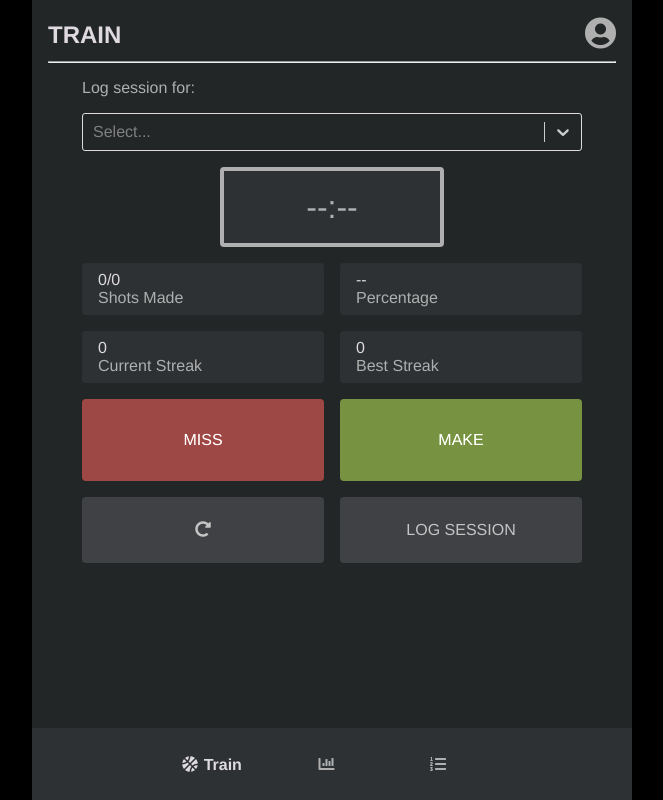
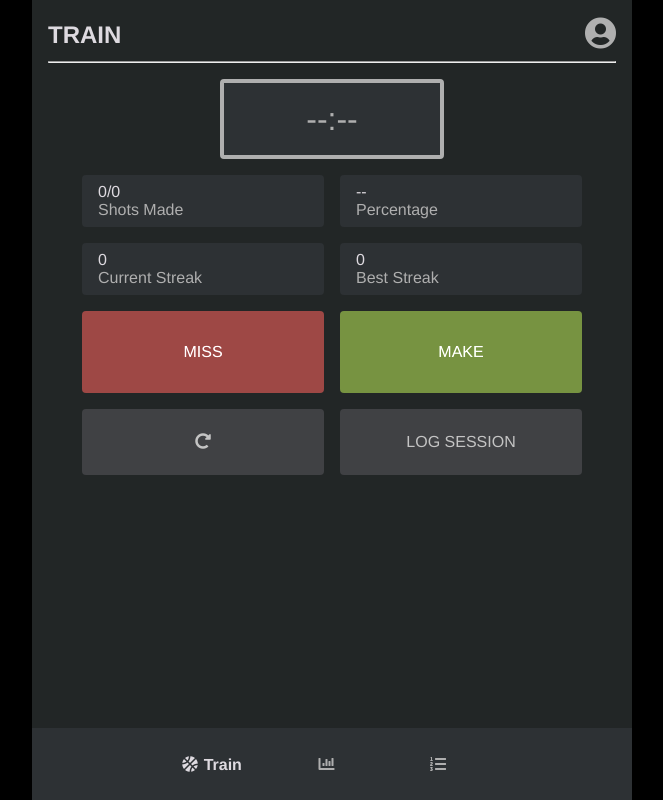
Before and after one commit to jaredami/shot-tracker, a React (Create React App) app: page /train in a window 1280 px wide. Shown: the whole page, without its empty margins (308-971 px from the left). Built offline with nearby package versions, Linux system fonts and the light colour scheme; no server answers; the database is empty; sample sign-in values are in the browser's storage.

Commit message:
Only display user select for admins

```diff
--- a/src/components/Session.css
+++ b/src/components/Session.css
@@ -12,7 +12,7 @@
 }
 
 .timer-container {
-  margin: 0rem auto 1rem;
+  margin: 1rem auto 1rem;
   box-sizing: border-box;
   background: var(--background-secondary);
   border: 8px solid var(--white);
--- a/src/components/Session.js
+++ b/src/components/Session.js
@@ -81,7 +81,7 @@ export default function Session(props) {
     sessionStarted ? 1000 : null
   );
 
-  const { currentUser } = useAuth();
+  const { currentUser, currentUserData } = useAuth();
   const [shotsTakenCount, setShotsTakenCount] = useState(0);
   const [shotsMadeCount, setShotsMadeCount] = useState(0);
   const [currentStreak, setCurrentStreak] = useState(0);
@@ -265,6 +265,7 @@ export default function Session(props) {
         message="If you leave without logging the current session, it will not be saved. Are you sure you want to leave?"
       />
       <div className="container">
+        {currentUserData && currentUserData.isAdmin && (
           <div className="user-select-container">
             <p>Log session for:</p>
             <Select
@@ -281,6 +282,7 @@ export default function Session(props) {
               styles={userSelectStyles}
             />
           </div>
+        )}
         <div
           className={`timer-container ${
             !sessionStarted ? "timer-container--paused" : ""
```
Lines whose indentation alone changed are shown as unchanged.
